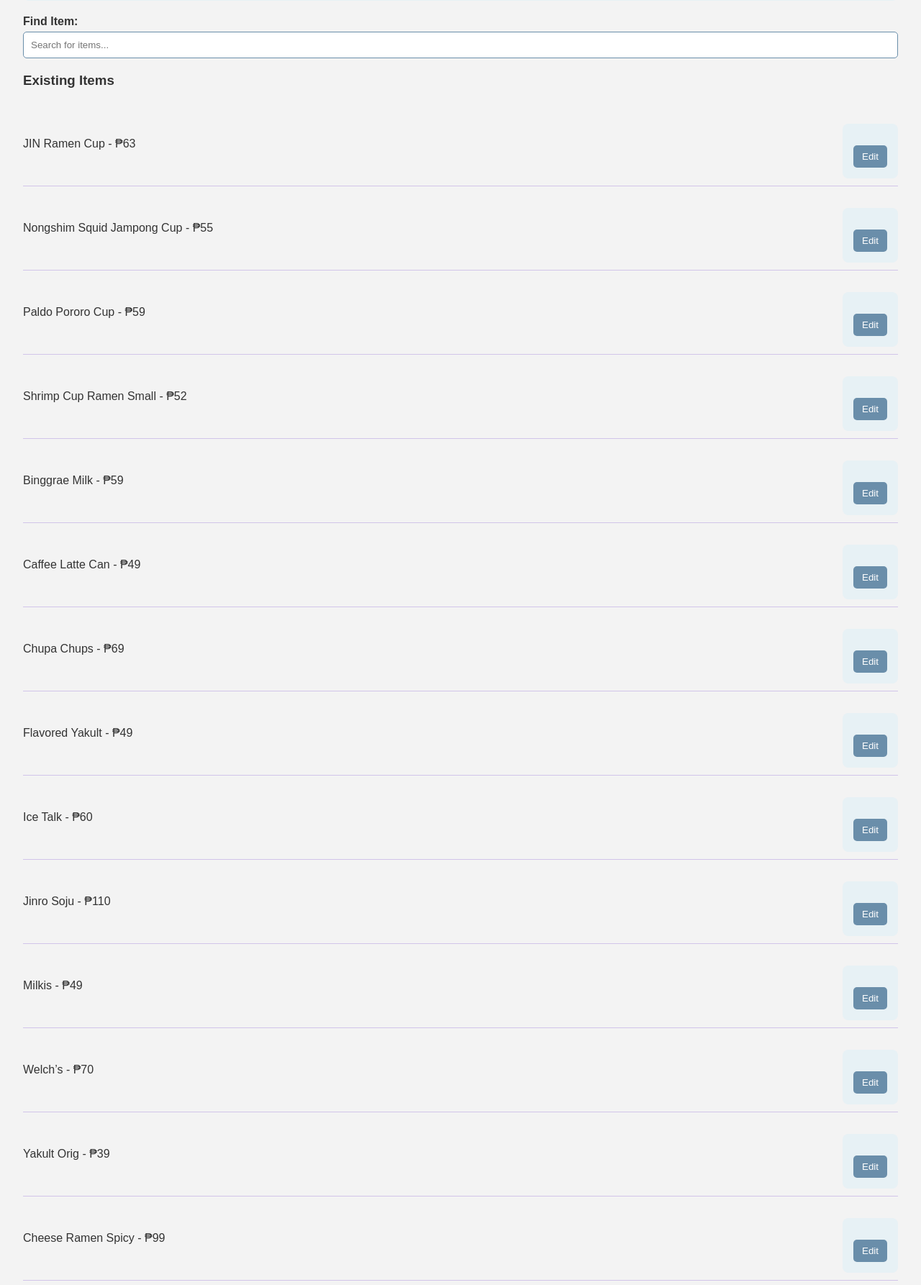
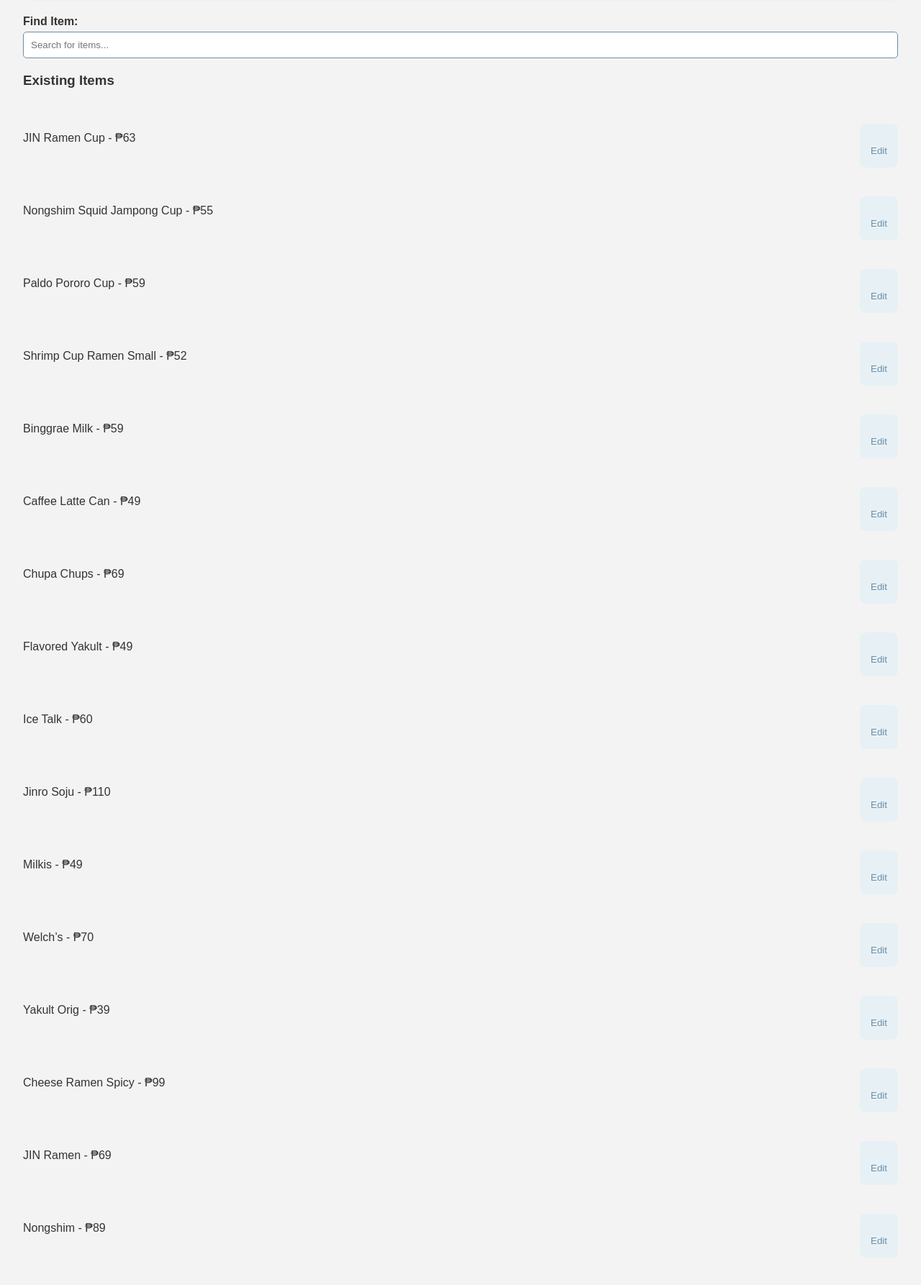
Before and after one commit to skullmatrix/HnSRamyeon, a Flask app: page /add_item in a window 1280 px wide. Shown: the part 440-2226 px from the top of the page at 72% size. Run offline with Flask 2, Linux system fonts and the light colour scheme; data comes from the database, SQL or seed files in the repository.

Commit message:
Update add_item.html

```diff
--- a/templates/add_item.html
+++ b/templates/add_item.html
@@ -72,23 +72,22 @@
             padding: 0; /* Remove padding */
         }
         .item-entry {
-            border-bottom: 1px solid #d1c4e9;
             padding: 10px 0; /* Adjusted padding for item entries */
             display: flex;
             justify-content: space-between;
             align-items: center;
+            /* Removed border-bottom */
         }
         .edit-button {
-            padding: 8px 12px;
-            background-color: #6a8eaa;  /* Softer button color */
-            color: white;
-            border: none;
-            border-radius: 5px;
+            padding: 0; /* Remove padding */
+            background-color: transparent; /* Make the background transparent */
+            color: #6a8eaa; /* Match the text color */
+            border: none; /* Remove border */
             cursor: pointer;
-            transition: background-color 0.3s;
+            transition: color 0.3s; /* Change color on hover */
         }
         .edit-button:hover {
-            background-color: #5a6f85;  /* Darker shade on hover */
+            color: #5a6f85; /* Darker shade on hover */
         }
     </style>
     <script>
```
